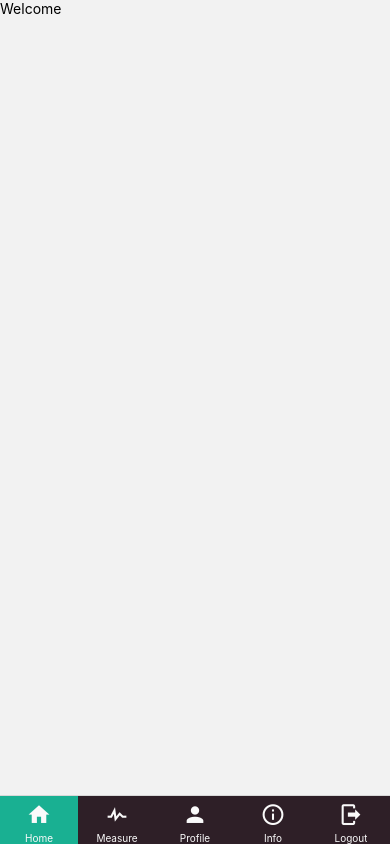
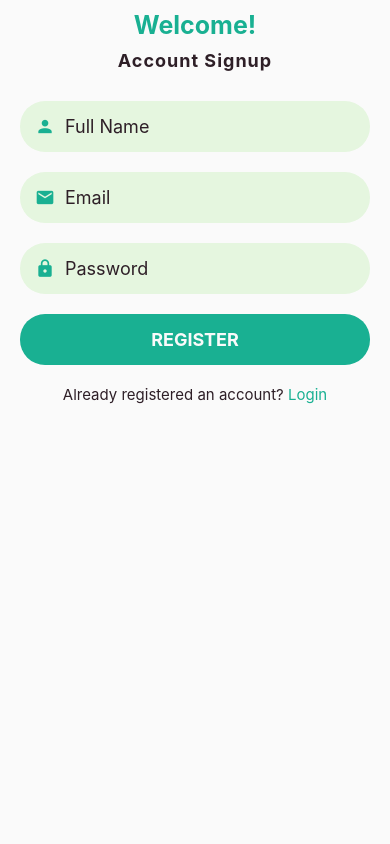
Before and after one commit to lehui123/Hearty, a React Native app: screen /Signup in a window 390 px wide. Built offline with nearby package versions, Linux system fonts and the light colour scheme.

Commit message:
signup authentication

```diff
--- a/App.js
+++ b/App.js
@@ -4,12 +4,12 @@ import { NavigationContainer } from '@react-navigation/native';
 import { createNativeStackNavigator } from '@react-navigation/native-stack';
 import HomeNavigator from './navigation/HomeNavigator';
 import LoginNavigator from './navigation/LoginNavigator';
-
+import Login from './screens/Login/Login';
 
 export default function App() {
   return (
     <NavigationContainer>
-      <HomeNavigator/>
+      <LoginNavigator/>
     </NavigationContainer>
   );
 }
--- a/firebase.js
+++ b/firebase.js
@@ -1,4 +1,4 @@
-import * as firebase from "firebase";
+import firebase from 'firebase'
 import "firebase/firestore";
 import "firebase/auth";
 
@@ -6,6 +6,7 @@ const firebaseConfig = {
     apiKey: "AIzaSyCT6D9uGl4OQ7d-olXZ06B8OvFhiK8jGK0",
     authDomain: "hearty-2f281.firebaseapp.com",
     projectId: "hearty-2f281",
+    databaseURL: "https://hearty-2f281-default-rtdb.asia-southeast1.firebasedatabase.app",
     storageBucket: "hearty-2f281.appspot.com",
     messagingSenderId: "818441956657",
     appId: "1:818441956657:web:3cf6693e157740d0aa1410"
@@ -13,7 +14,7 @@ const firebaseConfig = {
 
 let app;
 if (firebase.apps.length === 0) {
-    app = firebase.intializeApp(firebaseConfig);
+  app = firebase.initializeApp(firebaseConfig);
 } else {
   app = firebase.app();
 }
--- a/navigation/HomeNavigator.js
+++ b/navigation/HomeNavigator.js
@@ -59,7 +59,7 @@ const HomeNavigator = () => (
         ),
       }}
     />
-        <Tab.Screen
+    {/* <Tab.Screen
       name="Logout"
       component={LoginNavigator}
       options={{
@@ -67,7 +67,7 @@ const HomeNavigator = () => (
           <MaterialCommunityIcons name="logout" color={color} focused={focused} size={25} />
         ),
       }}
-    />
+    /> */}
   </Tab.Navigator>
 
 );
--- a/screens/Login/Login.js
+++ b/screens/Login/Login.js
@@ -1,50 +1,74 @@
-import React from 'react';
+import React, { useEffect, useState } from 'react';
 import styles from './styles';
-import * as Yup from 'yup';
-import {View, Image, Text,TouchableOpacity} from 'react-native';
+import {View, Image, Text,TouchableOpacity,TextInput,KeyboardAvoidingView} from 'react-native';
 import routes from '../../navigation/routes';
-import { AppForm, AppFormField, SubmitButton } from "../../components/forms";
-
-const validationSchema = Yup.object().shape({
-    email: Yup.string().required().email().label("Email"),
-    password: Yup.string().required().min(4).label("Password")
-})
+import { auth } from '../../firebase';
+import { MaterialCommunityIcons } from "@expo/vector-icons";
+import Colour from '../../components/Colour';
+import AppButton from '../../components/AppButton';
 
 function Login({navigation}) {
+    useEffect(() => {
+        const unsubscribe = auth.onAuthStateChanged((authUser) => {
+            console.log(authUser);
+            if(authUser) {
+                navigation.replace('Home');
+            }
+        });
+
+        return unsubscribe;
+    }, []);
+
+    const [email,setEmail] = useState("");
+    const [password,setPassword] = useState("");
+
     const signIn = () => {};
-    return (
-        <View  style={styles.StyledContainer}>
+    return  (
+        <KeyboardAvoidingView behavior='padding' style={styles.StyledContainer}>
             <View style={styles.InnerContainer}>
                 <Image style={styles.PageLogo} source = {require('../../assets/icon.png')}/>
                 <Text style={styles.PageTitle}> Welcome to HEARTY </Text>
                 <Text style={styles.SubTitle}> Account Login </Text>
-                <AppForm
-                initialValues={{email: "", password: ""}}
-                onSubmit={(values) => console.log(values)}
-                validationSchema={validationSchema}
-                >
 
-                    <AppFormField
+                <View style={styles.Container}>
+
+                    <MaterialCommunityIcons
+                        name= "email"
+                        size = {20}
+                        color = {Colour.brand}
+                        style = {styles.Icon}
+                    />
+                    <TextInput
                         autoCapitalize = "none"
                         autoCorrect={false}
-                    icon="email"
+                        placeholderTextColor={Colour.tertiary}
+                        style={styles.InputText}
                         keyboardType="email-address"
-                    name = 'email'
                         placeholder="Email"
                         textContextType="emailAddress"
+                        onChangeText = {(text) => setEmail(text)}
                     />
+                </View>
+                <View style={styles.Container}>
 
-                    <AppFormField
+                    <MaterialCommunityIcons
+                        name= "lock"
+                        size = {20}
+                        color = {Colour.brand}
+                        style = {styles.Icon}
+                    />
+                    <TextInput
                         autoCapitalize = "none"
                         autoCorrect={false}
-                    icon="lock"
-                    name = 'password'
+                        placeholderTextColor={Colour.tertiary}
+                        style={styles.InputText}
                         placeholder="Password"
                         secureTextEntry
                         textContentType="password"
+                        onChangeText = {(text) => setPassword(text)}
                     />
-
-                    <SubmitButton title="Login" onPress={signIn}/>
+                </View>
+                <AppButton onPress={signIn} title = "Login"/>
 
                 <View style={styles.ExtraView}>
                     <Text style={styles.ExtraText}>Don't have an account?</Text>
@@ -52,10 +76,8 @@ function Login({navigation}) {
                         <Text style={styles.TextLinkContent}> Signup</Text>
                     </TouchableOpacity>
                 </View>
-                </AppForm>
             </View>
-        </View>
+        </KeyboardAvoidingView>
     )
-}
-
+};
 export default Login;
--- a/screens/Signup/Signup.js
+++ b/screens/Signup/Signup.js
@@ -1,26 +1,32 @@
-import React from 'react';
+import React, {useState} from 'react';
 import styles from './styles';
-import * as Yup from 'yup';
-import {View,TouchableOpacity, Text} from 'react-native';
+import {View,TouchableOpacity, Text,KeyboardAvoidingView, TextInput} from 'react-native';
 import routes from '../../navigation/routes';
-import { AppForm, AppFormField, SubmitButton } from "../../components/forms";
-
-const validationSchema = Yup.object().shape({
-    name: Yup.string().required().label("Name"),
-    email: Yup.string().required().email().label("Email"),
-    password: Yup.string().required().min(4).label("Password")
-})
+import { auth } from '../../firebase';
+import Colour from '../../components/Colour';
+import AppButton from '../../components/AppButton';
+import { MaterialCommunityIcons } from "@expo/vector-icons";
 
 function Signup({navigation}) {
+    const [name,setName] = useState("");
+    const [email,setEmail] = useState("");
+    const [password,setPassword] = useState("");
     const register = () => {
-
+        auth
+        .createUserWithEmailAndPassword(email,password)
+        .then((authUser) => {
+            authUser.user.updateProfile({
+                displayName: name,
+            })
+        })
+        .catch((error) => alert(error.message));
     };
     return (
-        <View style={styles.StyledContainer}>
+        <KeyboardAvoidingView behavior='padding' style={styles.StyledContainer}>
             <View style={styles.InnerContainer}>
                 <Text style={styles.PageTitle}> Welcome! </Text>
                 <Text style={styles.SubTitle}> Account Signup </Text>
-                <AppForm
+                {/* <AppForm
                 initialValues={{name: "", email: "", password: ""}}
                 onSubmit={(values) => console.log(values)}
                 validationSchema={validationSchema}
@@ -49,9 +55,64 @@ function Signup({navigation}) {
                 placeholder="Password"
                 secureTextEntry
                 textContentType="password"
-                />
+                /> */}
+                <View style={styles.Container}>
 
-                <SubmitButton title="Register" onPress ={register}/>
+                    <MaterialCommunityIcons
+                        name= "account"
+                        size = {20}
+                        color = {Colour.brand}
+                        style = {styles.Icon}
+                    />
+                    <TextInput
+                        autoCapitalize = "none"
+                        autoCorrect={false}
+                        placeholderTextColor={Colour.tertiary}
+                        style={styles.InputText}
+                        placeholder="Full Name"
+                        onChangeText = {(text) => setName(text)}
+
+                    />
+                </View>
+                <View style={styles.Container}>
+
+                    <MaterialCommunityIcons
+                        name= "email"
+                        size = {20}
+                        color = {Colour.brand}
+                        style = {styles.Icon}
+                    />
+                    <TextInput
+                        autoCapitalize = "none"
+                        autoCorrect={false}
+                        placeholderTextColor={Colour.tertiary}
+                        style={styles.InputText}
+                        keyboardType="email-address"
+                        placeholder="Email"
+                        textContextType="emailAddress"
+                        onChangeText = {(text) => setEmail(text)}
+                    />
+                </View>
+                <View style={styles.Container}>
+
+                    <MaterialCommunityIcons
+                        name= "lock"
+                        size = {20}
+                        color = {Colour.brand}
+                        style = {styles.Icon}
+                    />
+                    <TextInput
+                        autoCapitalize = "none"
+                        autoCorrect={false}
+                        placeholderTextColor={Colour.tertiary}
+                        style={styles.InputText}
+                        placeholder="Password"
+                        secureTextEntry
+                        textContentType="password"
+                        onChangeText = {(text) => setPassword(text)}
+                    />
+                </View>
+                <AppButton title="Register" onPress ={register}/>
 
                 <View style={styles.ExtraView}>
                     <Text style={styles.ExtraText}>Already registered an account?</Text>
@@ -59,9 +120,8 @@ function Signup({navigation}) {
                         <Text style={styles.TextLinkContent}> Login</Text>
                     </TouchableOpacity>
                 </View>
-                </AppForm>
             </View>
-        </View>
+        </KeyboardAvoidingView>
     )
 }
 
--- a/screens/Signup/styles.js
+++ b/screens/Signup/styles.js
@@ -5,19 +5,21 @@ const styles = StyleSheet.create({
     StyledContainer:{
         flex:1,
         padding: 20,
-        paddingTop: Constants.statusBarHeight+20,
+        paddingTop: Constants.statusBarHeight,
         backgroundColor: Colour.primary,
-
     },
     InnerContainer:{
         flex:1,
         width:'100%',
         alignItems: 'center',
-        paddingTop: 20,
-
+    },
+    PageLogo:{
+        width: 200,
+        height: 200,
+        top: 10,
     },
     PageTitle: {
-        fontSize:30,
+        fontSize:25,
         textAlign: 'center',
         fontWeight: 'bold',
         color: Colour.brand,
@@ -49,6 +51,23 @@ const styles = StyleSheet.create({
     TextLinkContent:{
         color: Colour.brand,
         fontSize: 15,
-    }
+    },
+    Container: {
+        backgroundColor:Colour.secondary,
+        borderRadius: 25,
+        flexDirection: "row",
+        width: "100%",
+        padding: 15,
+        marginVertical: 10,
+    },
+    Icon:{
+        marginRight: 10,
+    },
+    InputText:{
+        flex: 1,
+        color: Colour.tertiary,
+        fontSize: 18
+    },
+
 })
 export default styles
```
Lines whose indentation alone changed are shown as unchanged.
